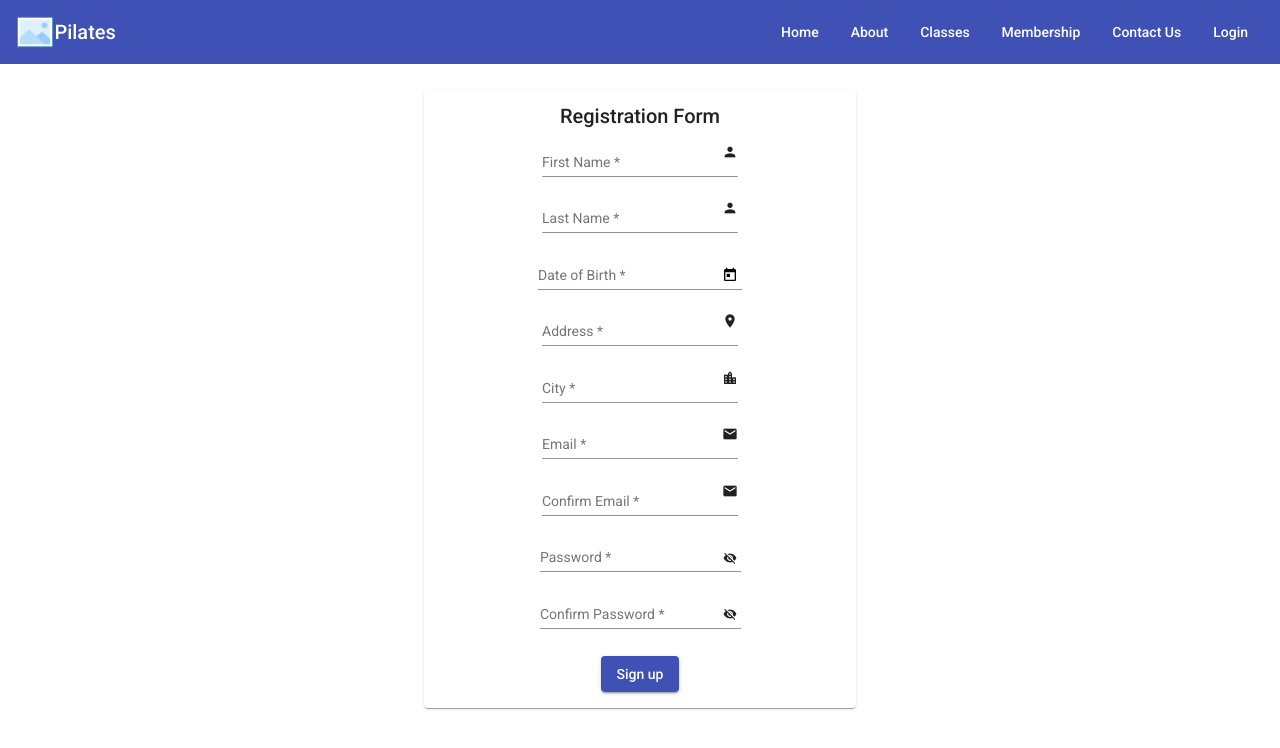
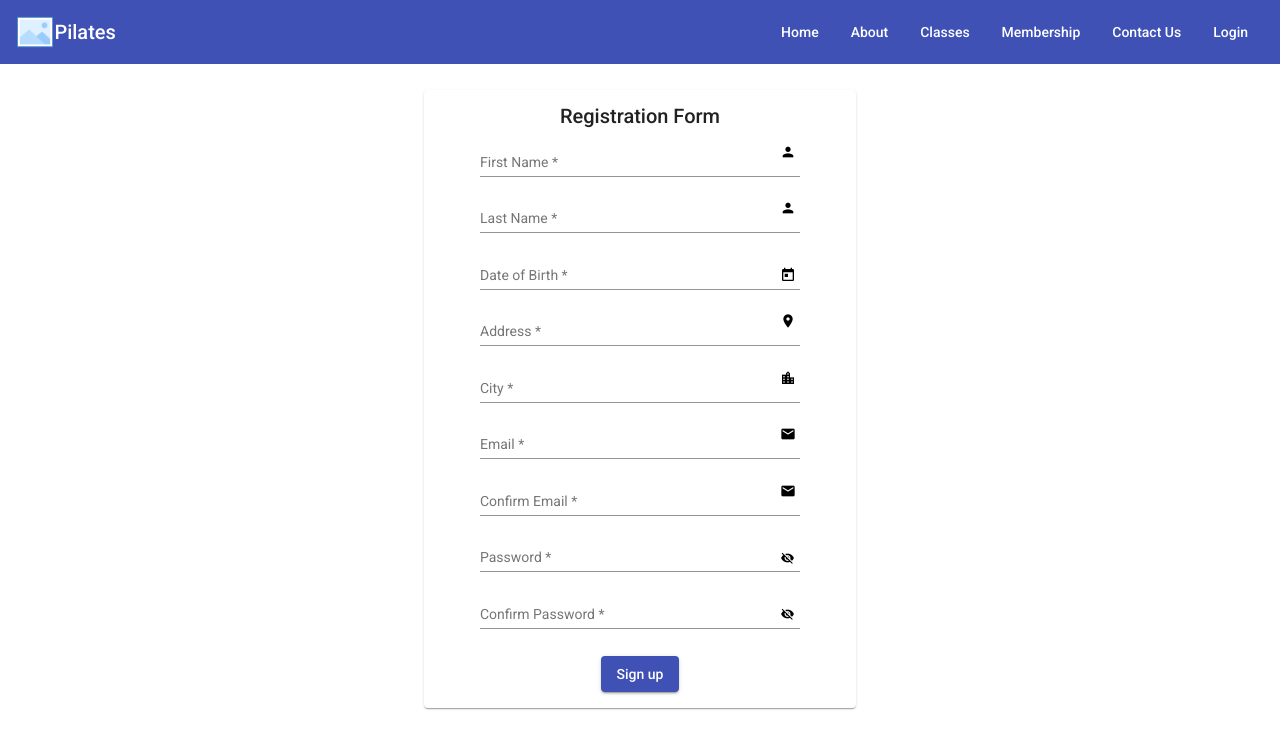
Before and after one commit to mikopado/PilatesWebsite, an Angular app in the folder pilates-web/: page /signup in a window 1280 px wide. Shown: the top 748 px of the page. Built offline with nearby package versions, Linux system fonts and the light colour scheme.

Commit message:
made some adjustments stilying signup

```diff
--- a/pilates-web/src/app/login/sign-up/sign-up.component.css
+++ b/pilates-web/src/app/login/sign-up/sign-up.component.css
@@ -9,9 +9,16 @@
 .signup-btn{
     margin-top: 10px;
 }
-#picker{
+.icons{
+  font-size: 16px;
   color: black;
 }
-.icons{
-  font-size: 16px;
+.form-group{
+  width: 100%;
 }
+.form-field{
+  width: 80%;
+}
+.mr-icons{
+  margin-right: 4px;
+}
--- a/pilates-web/src/app/login/sign-up/sign-up.component.html
+++ b/pilates-web/src/app/login/sign-up/sign-up.component.html
@@ -6,48 +6,48 @@
         <mat-card-content class="card-body">
             <form [formGroup]="signUpForm" (ngSubmit)="onSubmit()" fxLayout="column" fxLayoutAlign="center center">
                 <div class="form-group" fxLayoutAlign="center center">
-                    <mat-form-field>
+                    <mat-form-field class="form-field">
                         <input matInput placeholder="First Name" type="text" formControlName="firstname"
                             class="form-control" [ngClass]="{ 'is-invalid': submitted && f.firstname.errors }" />
-                            <mat-icon matSuffix class="icons" >person</mat-icon>
+                            <mat-icon matSuffix class="icons mr-icons">person</mat-icon>
                     </mat-form-field>
                 </div>
                 <div class="form-group" fxLayoutAlign="center center">
-                    <mat-form-field>
+                    <mat-form-field class="form-field">
                         <input matInput placeholder="Last Name" type="text" formControlName="lastname"
                             class="form-control" [ngClass]="{ 'is-invalid': submitted && f.lastname.errors }" />
-                            <mat-icon matSuffix class="icons" >person</mat-icon>
+                            <mat-icon matSuffix class="icons mr-icons">person</mat-icon>
                     </mat-form-field>
                 </div>
                 <div class="form-group" fxLayoutAlign="center center">
-                <mat-form-field>
+                <mat-form-field class="form-field">
                     <mat-label>Date of Birth</mat-label>
                     <input matInput [matDatepicker]="picker" formControlName="dob"
                     [ngClass]="{ 'is-invalid': submitted && f.dob.errors }" >
-                    <mat-datepicker-toggle matSuffix [for]="picker" id="picker" class="icons" ></mat-datepicker-toggle>
+                    <mat-datepicker-toggle matSuffix [for]="picker" class="icons" id="picker"></mat-datepicker-toggle>
                     <mat-datepicker #picker></mat-datepicker>
                 </mat-form-field>
             </div>
             <div class="form-group" fxLayoutAlign="center center">
-                <mat-form-field >
+                <mat-form-field class="form-field">
                     <mat-label>Address</mat-label>
                     <input matInput type="text" formControlName="address"
                     [ngClass]="{ 'is-invalid': submitted && f.address.errors }" />
-                    <mat-icon matSuffix class="icons">place</mat-icon>
+                    <mat-icon matSuffix class="icons mr-icons">place</mat-icon>
                     </mat-form-field>
                 </div>
                 <div class="form-group" fxLayoutAlign="center center">
-                    <mat-form-field class="field">
+                    <mat-form-field class="form-field">
                         <input matInput placeholder="City" type="text" formControlName="city"
                             class="form-control" [ngClass]="{ 'is-invalid': submitted && f.city.errors }" />
-                            <mat-icon matSuffix class="icons">location_city</mat-icon>
+                            <mat-icon matSuffix class="icons mr-icons">location_city</mat-icon>
                     </mat-form-field>
                 </div>
                 <div class="form-group" fxLayoutAlign="center center">
-                    <mat-form-field>
+                    <mat-form-field class="form-field">
                         <input matInput placeholder="Email" type="email" formControlName="email"
                             class="form-control" [ngClass]="{ 'is-invalid': submitted && f.email.errors }" />
-                            <mat-icon matSuffix class="icons">email</mat-icon>
+                            <mat-icon matSuffix class="icons mr-icons">email</mat-icon>
                             <mat-error *ngIf="submitted && f.email.errors">
                                 Please enter a valid email address
                               </mat-error>
@@ -57,27 +57,27 @@
                     </mat-form-field>
                 </div>
                 <div class="form-group" fxLayoutAlign="center center">
-                    <mat-form-field>
+                    <mat-form-field class="form-field">
                         <input matInput placeholder="Confirm Email" type="email" formControlName="confirmEmail"
                             class="form-control" [ngClass]="{ 'is-invalid': submitted && f.confirmEmail.errors }" />
-                            <mat-icon matSuffix class="icons"> email</mat-icon>
+                            <mat-icon matSuffix class="icons mr-icons"> email</mat-icon>
                     </mat-form-field>
                 </div>
                 <div class="form-group" fxLayoutAlign="center center">
-                    <mat-form-field>
+                    <mat-form-field class="form-field">
                         <input matInput placeholder="Password" [type]="hide ? 'password' : 'text'" formControlName="password"
                             class="form-control" [ngClass]="{ 'is-invalid': submitted && f.password.errors }" />
                   <button mat-icon-button matSuffix type="button" (click)="hide = !hide" [attr.aria-label]="'Hide password'" [attr.aria-pressed]="hide">
-                  <mat-icon class="icons">{{hide ? 'visibility_off' : 'visibility'}}</mat-icon>
+                  <mat-icon class="icons mr-icons">{{hide ? 'visibility_off' : 'visibility'}}</mat-icon>
                   </button>
                     </mat-form-field>
                 </div>
                 <div class="form-group" fxLayoutAlign="center center">
-                    <mat-form-field>
+                    <mat-form-field class="form-field">
                         <input matInput placeholder="Confirm Password" [type]="confirmEmailHide ? 'password' : 'text'" formControlName="confirmPassword"
                             [ngClass]="{ 'is-invalid': submitted && f.confirmPassword.errors }" />
                             <button mat-icon-button type="button" matSuffix (click)="confirmEmailHide = !confirmEmailHide" [attr.aria-label]="'Hide password'" [attr.aria-pressed]="hide">
-                                <mat-icon class="icons">{{confirmEmailHide ? 'visibility_off' : 'visibility'}}</mat-icon>
+                                <mat-icon class="icons mr-icons">{{confirmEmailHide ? 'visibility_off' : 'visibility'}}</mat-icon>
                             </button>
                     </mat-form-field>
                 </div>
```
